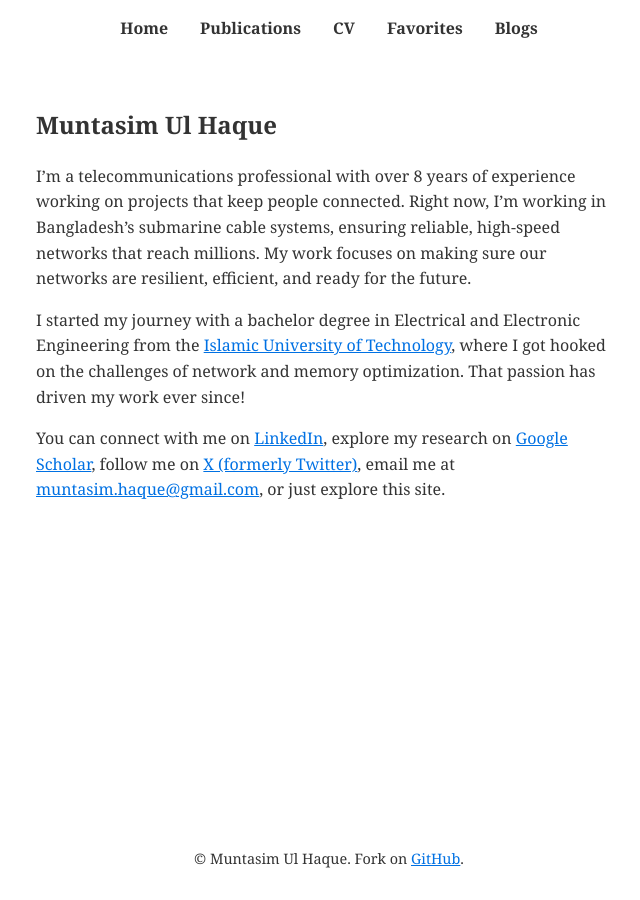
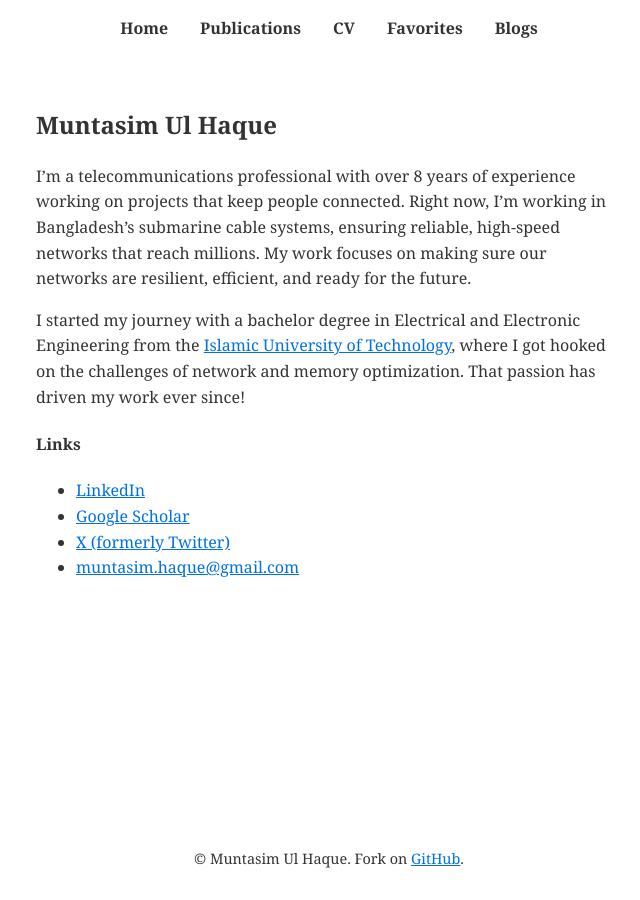
Before and after one commit to muntasimulhaque/muntasimulhaque.github.io, a Jekyll site: the page built from index.md, in a window 1280 px wide. Shown: the whole page, without its empty margins (311-951 px from the left). Built offline with Jekyll 4.4.1, drawn with Linux system fonts in a browser that asks for light colours.

Commit message:
Update index.md

```diff
--- a/index.md
+++ b/index.md
@@ -9,4 +9,9 @@ I’m a telecommunications professional with over 8 years of experience working
 
 I started my journey with a bachelor degree in Electrical and Electronic Engineering from the [Islamic University of Technology](https://www.iutoic-dhaka.edu/){:target="_blank"}, where I got hooked on the challenges of network and memory optimization. That passion has driven my work ever since!
 
-You can connect with me on [LinkedIn](https://www.linkedin.com/in/muntasimulhaque/){:target="_blank"}, explore my research on [Google Scholar](https://scholar.google.com/citations?hl=en&user=qsD8a0MAAAAJ&view_op=list_works&sortby=pubdate){:target="_blank"}, follow me on [X (formerly Twitter)](https://x.com/muntasimulhaque){:target="_blank"}, email me at [muntasim.haque@gmail.com](mailto:muntasim.haque@gmail.com), or just explore this site.
+#### Links
+
+- [LinkedIn](https://www.linkedin.com/in/muntasimulhaque/){:target="_blank"}
+- [Google Scholar](https://scholar.google.com/citations?hl=en&user=qsD8a0MAAAAJ&view_op=list_works&sortby=pubdate){:target="_blank"}
+- [X (formerly Twitter)](https://x.com/muntasimulhaque){:target="_blank"}
+- [muntasim.haque@gmail.com](mailto:muntasim.haque@gmail.com)
```
